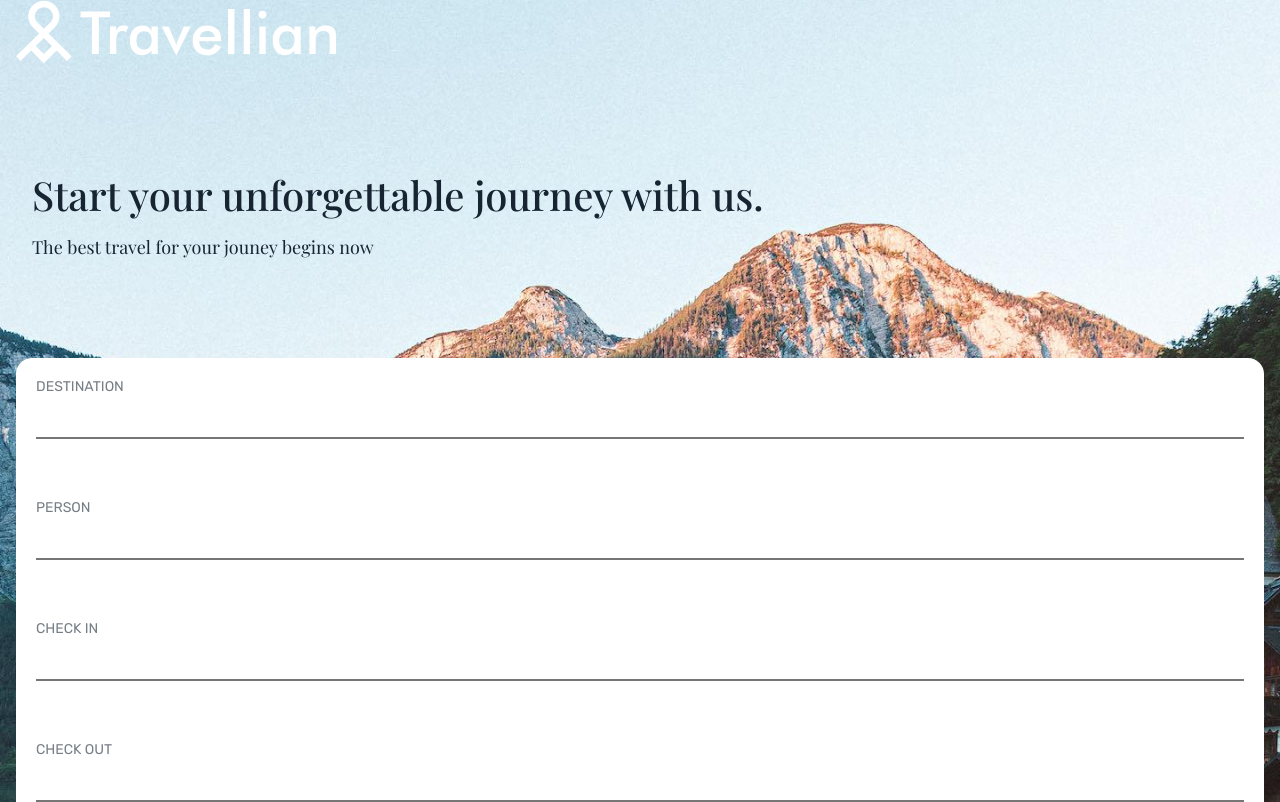
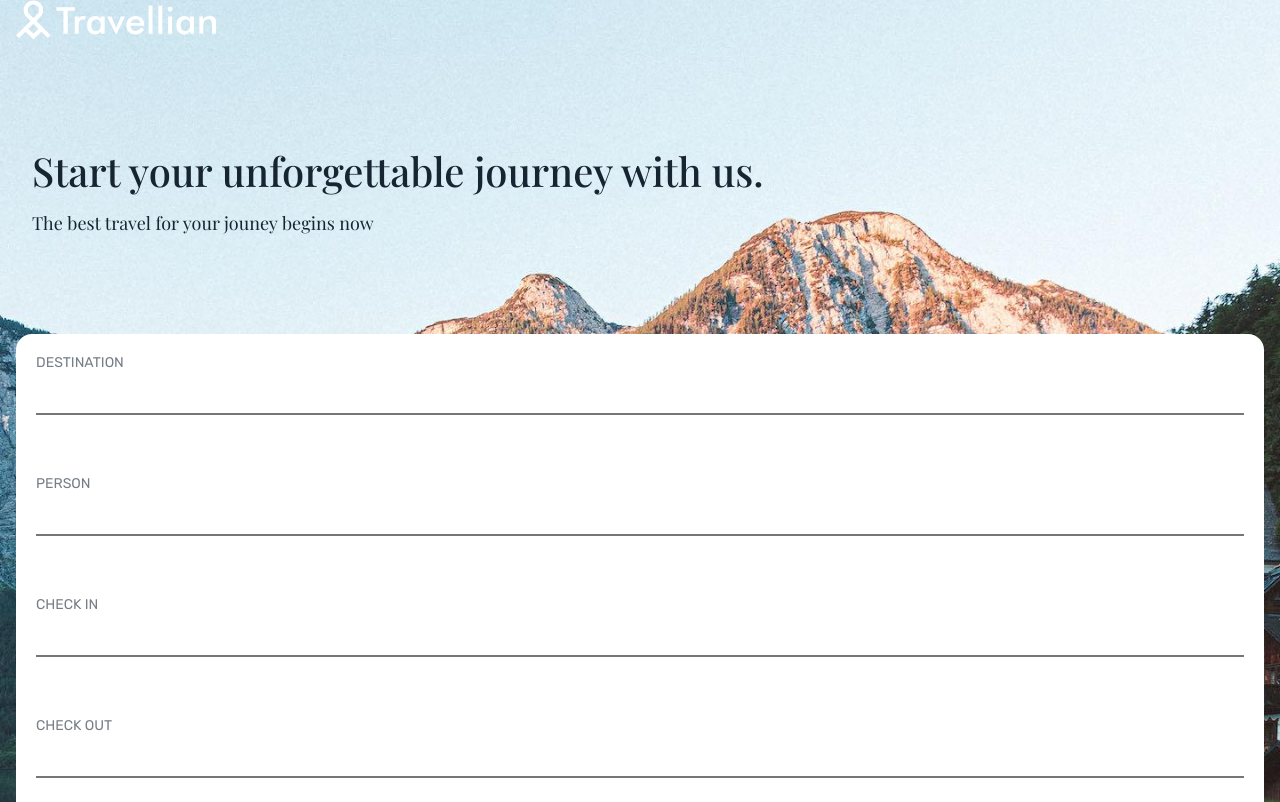
Before and after one commit to Arii343/202304-w1chWE-ariadna-ca-izares-isaias-malvar, a website: page app/index.html in a window 1280 px wide. Shown: the top 802 px of the page. Drawn offline with nearby package versions, Linux system fonts and the light colour scheme; files that its build step writes are made by us from their sources.

Commit message:
Add style changes

```diff
--- /dev/null
+++ b/app/sass/components/_header.scss
@@ -0,0 +1,3 @@
+.logo {
+  width: 200px;
+}
--- a/app/sass/styles.scss
+++ b/app/sass/styles.scss
@@ -7,4 +7,5 @@
 @import "components/journey-search";
 @import "components/buttons";
 @import "components/form";
+@import "components/header";
 @import "variables/media-queries";
```
